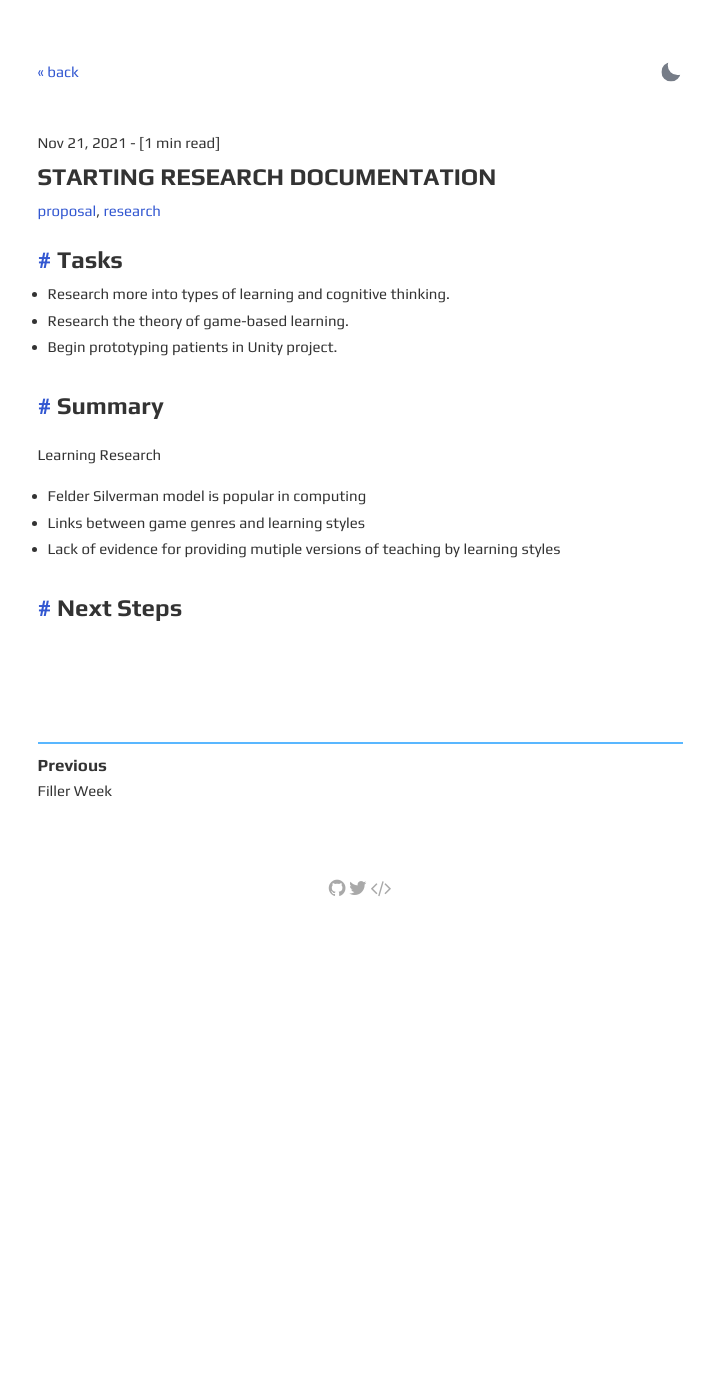
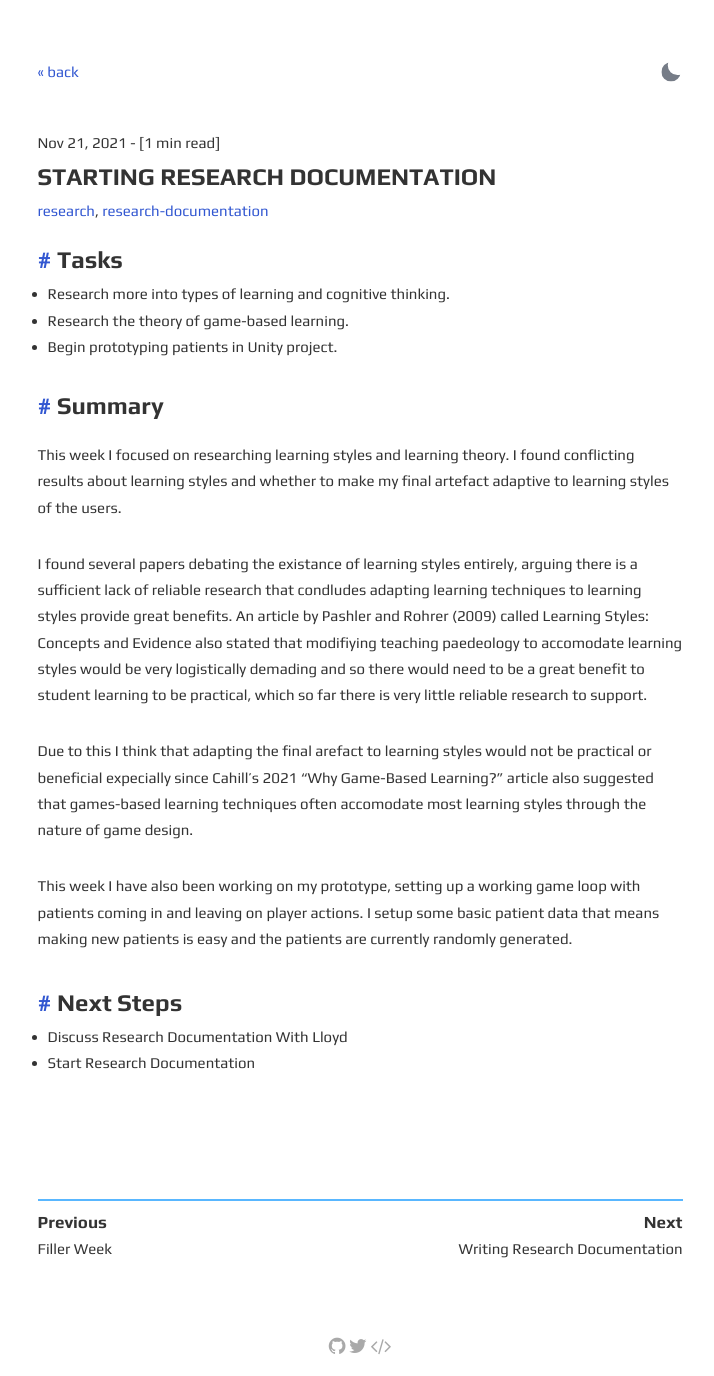
Before and after one commit to zar67/cctp-devlog, a Jekyll site: the page built from _posts/2021-11-21-starting-research-documentation.md, in a window 1280 px wide. Shown: the whole page, without its empty margins (280-994 px from the left). Built offline with Jekyll 4.4.1, drawn with Linux system fonts in a browser that asks for light colours; before the commit the page ends 919 px from its top, so only the background shows below that.

Commit message:
Weekly Update

```diff
--- a/_posts/2021-11-21-starting-research-documentation.md
+++ b/_posts/2021-11-21-starting-research-documentation.md
@@ -2,7 +2,7 @@
 layout: post
 title: "Starting Research Documentation"
 date: 2021-11-21 18:00:00 +0100
-tags: proposal research
+tags: research research-documentation
 ---
 
 ### Tasks
@@ -11,9 +11,14 @@ tags: proposal research
 - Begin prototyping patients in Unity project.
 
 ### Summary
-Learning Research
-- Felder Silverman model is popular in computing
-- Links between game genres and learning styles
-- Lack of evidence for providing mutiple versions of teaching by learning styles
+This week I focused on researching learning styles and learning theory. I found conflicting results about learning styles and whether to make my final artefact adaptive to learning styles of the users.
+
+I found several papers debating the existance of learning styles entirely, arguing there is a sufficient lack of reliable research that condludes adapting learning techniques to learning styles provide great benefits. An article by Pashler and Rohrer (2009) called Learning Styles: Concepts and Evidence also stated that modifiying teaching paedeology to accomodate learning styles would be very logistically demading and so there would need to be a great benefit to student learning to be practical, which so far there is very little reliable research to support.
+
+Due to this I think that adapting the final arefact to learning styles would not be practical or beneficial expecially since Cahill's 2021 "Why Game-Based Learning?" article also suggested that games-based learning techniques often accomodate most learning styles through the nature of game design.
+
+This week I have also been working on my prototype, setting up a working game loop with patients coming in and leaving on player actions. I setup some basic patient data that means making new patients is easy and the patients are currently randomly generated.
 
 ### Next Steps
+- Discuss Research Documentation With Lloyd
+- Start Research Documentation
```
Also changed, not shown: _posts/2021-11-28-writing-research-documentation.md (added, +27 -0 lines).
